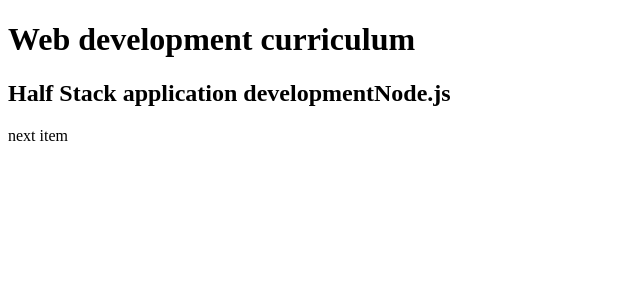
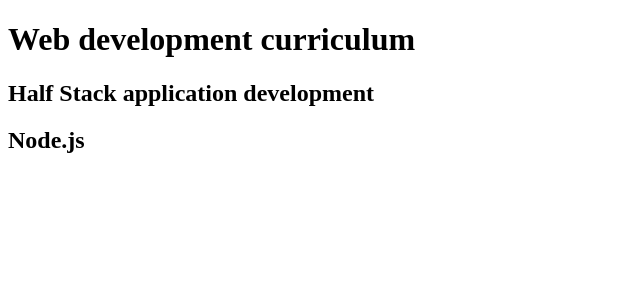
Before and after one commit to angwenfelicia/fullstackopen, a React (Vite) app in the folder part2/courseinfo/: page / in a window 1280 px wide. Shown: the top 300 px of the page, without its empty margins (0-640 px from the left). Built offline with nearby package versions, Linux system fonts and the light colour scheme.

Commit message:
exercise 2.4 in progress

```diff
--- a/part2/courseinfo/src/App.jsx
+++ b/part2/courseinfo/src/App.jsx
@@ -1,15 +1,13 @@
 //exercise part 2.4 in progress
-//const Header = (props) => <h2>{props.courses.name}</h2>
 
 const Header = (props) => {
   const headerName = props.courses.map( x =>
-    x.name
+    <h2 key={x.id}>
+      {x.name}
+    </h2>
   )
 
-  console.log(headerName)
-  return (
-      <h2>{headerName}</h2>
-  )
+  return headerName
 }
 
 
@@ -17,14 +15,13 @@ const Header = (props) => {
 const Content = (props) => {
   console.log(props)
 
-  const mapParts = props.courses.parts.map( x =>
-    <li key={x.id}>
-      <Part part={x} />
-    </li>
+  const mapParts = props.courses.map( x =>
+    <li>{x.name}</li>
   )
 
   // reduce using accumulator and currentValue of exercises
-  const total = props.courses.parts.reduce((a, v) =>
+  // props.course.parts.reduce
+  const total = props.courses.reduce((a, v) =>
     a + v.exercises, 0
   )
 
@@ -49,7 +46,7 @@ const Course = (props) => {
     <div>
       <h1>Web development curriculum</h1>
       <Header courses={courses} />
-      <p>next item</p>
+      {/*<Content courses={courses} />*/}
     </div>
   )
 }
```
